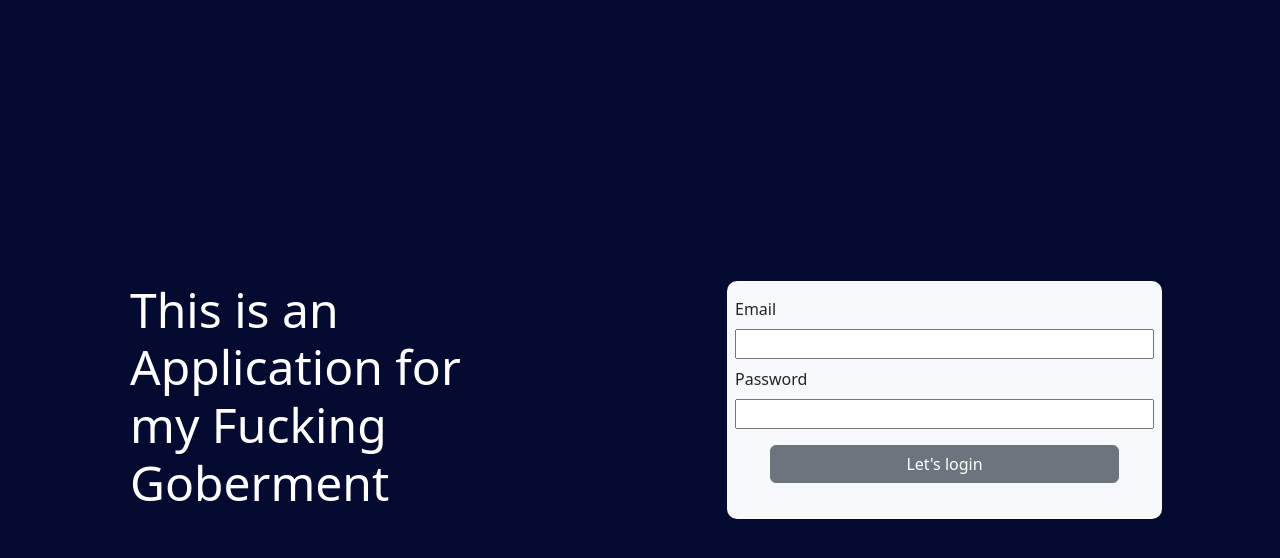
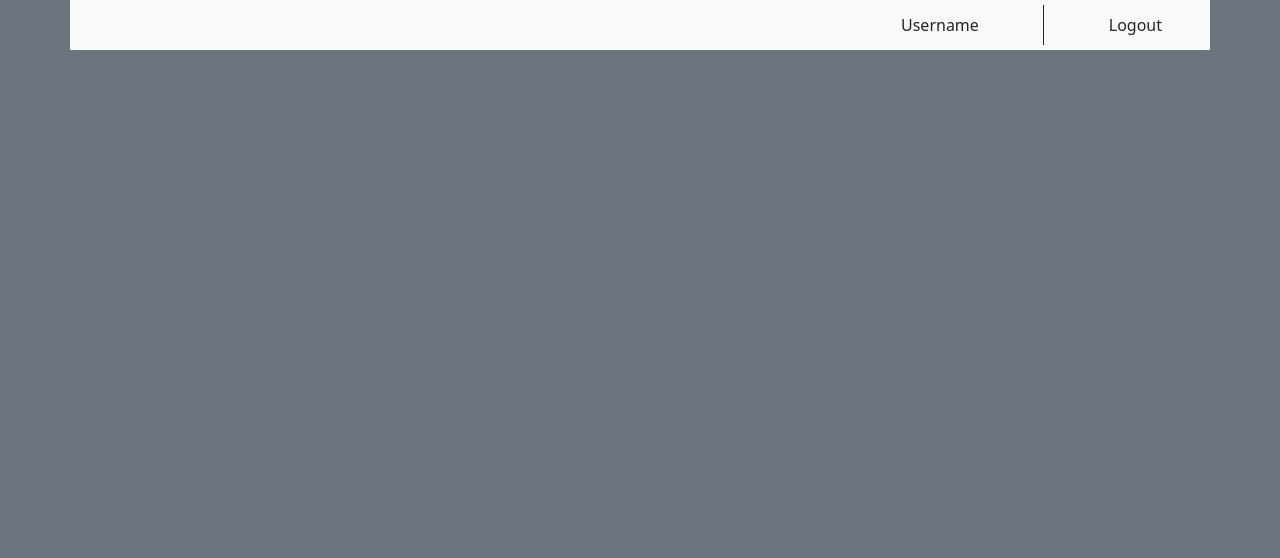
Before and after one commit to PkMnCrystal91/minsal-gob-app, a React (Vite) app: page / in a window 1280 px wide. Shown: the top 558 px of the page. Built offline with nearby package versions, Linux system fonts and the light colour scheme.

Commit message:
Login page done, Inventory Started

```diff
--- a/src/App.jsx
+++ b/src/App.jsx
@@ -1,11 +1,11 @@
 import React from "react";
-import { Login } from "./pages/Login/Login";
+import { Login, Inventory } from "./pages/index";
 import "./App.css";
 
 export const App = () => {
   return (
-    <div className="container-fluid main-app d-flex justify-content-center align-items-center">
-      <Login />
-    </div>
+    <>
+      <Inventory />
+    </>
   );
 };
--- /dev/null
+++ b/src/components/Navbar/Navbar.css
@@ -0,0 +1,33 @@
+.logout-btn {
+  /* Reset all styles */
+  all: initial;
+
+  /* Optionally, you can set display to 'inline-block' or 'block' depending on your layout */
+  display: inline-block;
+
+  /* Reset any inherited styles */
+  font: inherit;
+
+  /* Ensure the button looks like a standard button */
+  padding: 0;
+  margin: 0;
+  border: none;
+  background: none;
+  color: inherit;
+  cursor: pointer;
+}
+
+.main-bar {
+  height: 50px;
+}
+
+.main-bar p {
+  margin: 0;
+  padding: 0;
+}
+
+.line {
+  background: black;
+  border-left: solid 0.2px;
+  height: 80%;
+}
--- /dev/null
+++ b/src/components/Navbar/Navbar.jsx
@@ -0,0 +1,14 @@
+import React from "react";
+import "./Navbar.css";
+
+export const Navbar = () => {
+  return (
+    <div className="container main-bar bg-light d-flex justify-content-end px-5">
+      <div className="nav-options d-flex align-items-center justify-content-between w-25">
+        <p>Username</p>
+        <div className="line"></div>
+        <button className="logout-btn">Logout</button>
+      </div>
+    </div>
+  );
+};
--- /dev/null
+++ b/src/components/Tbody/Tbody.jsx
@@ -0,0 +1,5 @@
+import React from "react";
+
+export const Tbody = () => {
+  return <div>Tbody</div>;
+};
--- /dev/null
+++ b/src/components/Thead/Thead.jsx
@@ -0,0 +1,5 @@
+import React from "react";
+
+export const Thead = () => {
+  return <div>Thead</div>;
+};
--- /dev/null
+++ b/src/components/index.js
@@ -0,0 +1,3 @@
+export * from "./Navbar/Navbar";
+export * from "./Tbody/Tbody";
+export * from "./Thead/Thead";
--- /dev/null
+++ b/src/pages/Inventory/Inventory.css
@@ -0,0 +1,3 @@
+.main-inventory {
+  height: 100vh;
+}
--- /dev/null
+++ b/src/pages/Inventory/Inventory.jsx
@@ -0,0 +1,10 @@
+import { Navbar } from "../../components/index";
+import "./Inventory.css";
+
+export const Inventory = () => {
+  return (
+    <div className="container-fluid bg-secondary main-inventory">
+      <Navbar />
+    </div>
+  );
+};
--- a/src/pages/Login/Login.jsx
+++ b/src/pages/Login/Login.jsx
@@ -2,6 +2,7 @@ import "./Login.css";
 
 export const Login = () => {
   return (
+    <div className="container-fluid main-app d-flex justify-content-center align-items-center">
       <div className="container login-container px-5 row justify-content-center">
         <div className="col-lg-5 d-flex align-items-center">
           <h1 className="text-white display-5">
@@ -21,5 +22,6 @@ export const Login = () => {
           </form>
         </div>
       </div>
+    </div>
   );
 };
--- /dev/null
+++ b/src/pages/index.js
@@ -0,0 +1,2 @@
+export * from "./Login/Login";
+export * from "./Inventory/Inventory";
```
Lines whose indentation alone changed are shown as unchanged.
